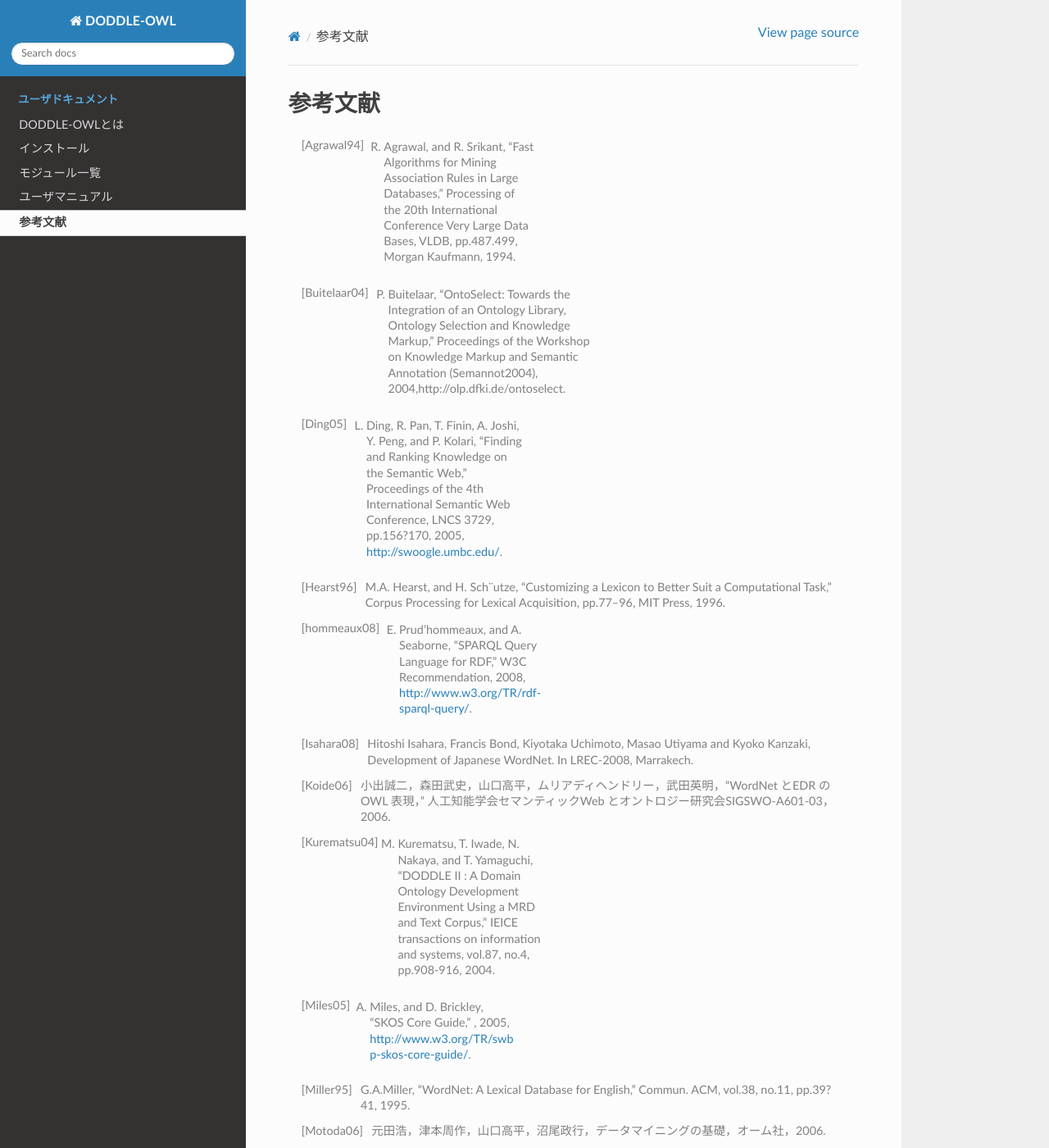
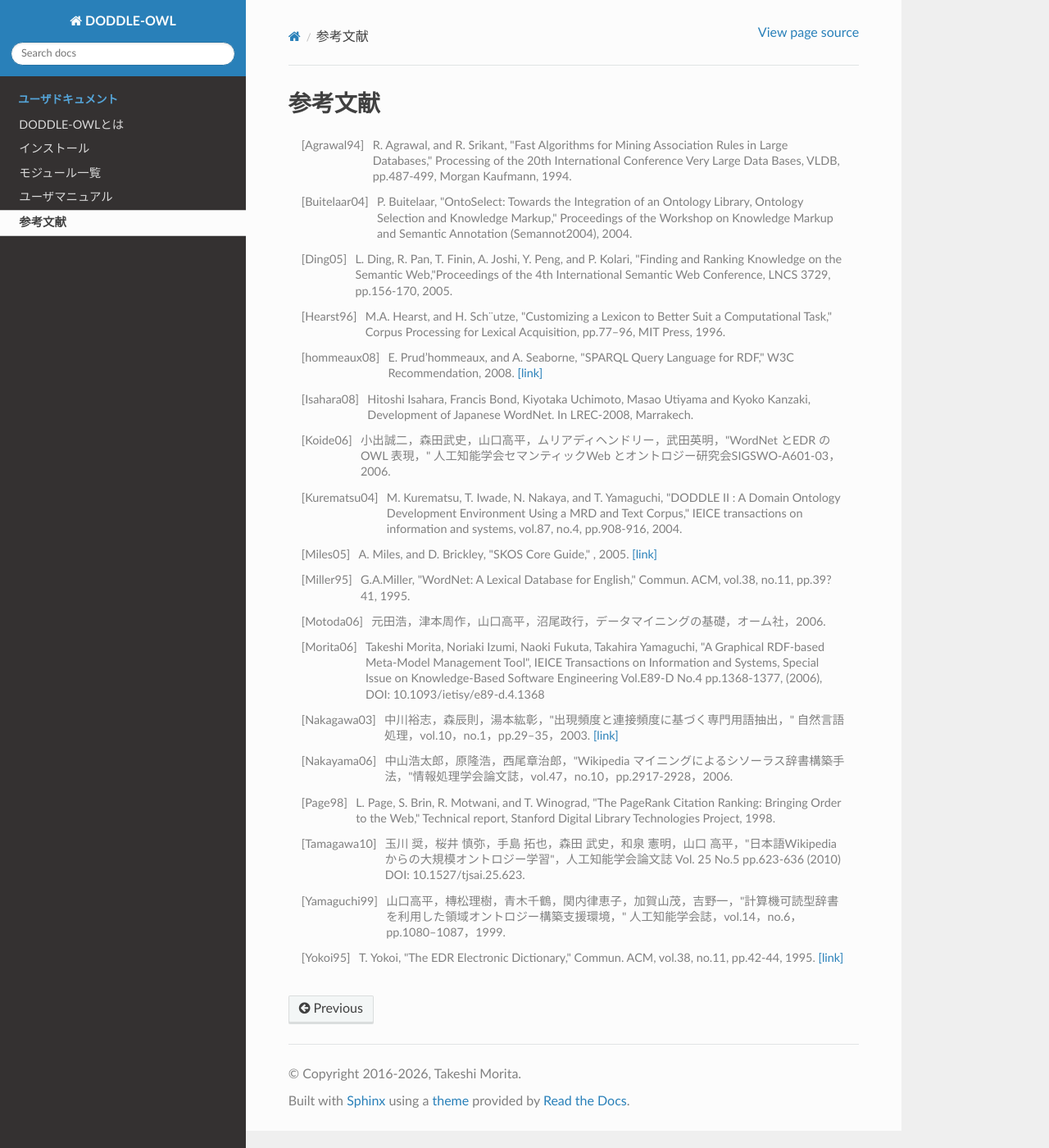
Before and after one commit to doddle-owl/doddle-owl-ja-docs, a Sphinx documentation site: the page built from docs/source/references.rst, in a window 1280 px wide and 1400 px high. Shown: the whole window at 82% size. Built offline with Sphinx 7.4.7 and the Read the Docs theme 3.1.0, drawn with Linux system fonts in a browser that asks for light colours; some of the changed text lies outside the part shown.

Commit message:
update references

```diff
--- a/docs/source/references.rst
+++ b/docs/source/references.rst
@@ -1,20 +1,21 @@
 ===========================
 参考文献
 ===========================
-.. [Agrawal94] R. Agrawal, and R. Srikant, “Fast Algorithms for Mining Association Rules in Large Databases,” Processing of the 20th International Conference Very Large Data Bases, VLDB, pp.487.499, Morgan Kaufmann, 1994.
-.. [Buitelaar04] P. Buitelaar, “OntoSelect: Towards the Integration of an Ontology Library, Ontology Selection and Knowledge Markup,” Proceedings of the Workshop on Knowledge Markup and Semantic Annotation (Semannot2004), 2004,http://olp.dfki.de/ontoselect.
-.. [Ding05] L. Ding, R. Pan, T. Finin, A. Joshi, Y. Peng, and P. Kolari, “Finding and Ranking Knowledge on the Semantic Web,” Proceedings of the 4th International Semantic Web Conference, LNCS 3729, pp.156?170, 2005, http://swoogle.umbc.edu/.
-.. [Hearst96] M.A. Hearst, and H. Sch¨utze, “Customizing a Lexicon to Better Suit a Computational Task,” Corpus Processing for Lexical Acquisition, pp.77–96, MIT Press, 1996.
-.. [hommeaux08] E. Prud’hommeaux, and A. Seaborne, “SPARQL Query Language for RDF,” W3C Recommendation, 2008, http://www.w3.org/TR/rdf-sparql-query/.
+.. [Agrawal94] R\. Agrawal, and R. Srikant, "Fast Algorithms for Mining Association Rules in Large Databases," Processing of the 20th International Conference Very Large Data Bases, VLDB, pp.487-499, Morgan Kaufmann, 1994.
+.. [Buitelaar04] P\. Buitelaar, "OntoSelect: Towards the Integration of an Ontology Library, Ontology Selection and Knowledge Markup," Proceedings of the Workshop on Knowledge Markup and Semantic Annotation (Semannot2004), 2004.
+.. [Ding05] L\. Ding, R. Pan, T. Finin, A. Joshi, Y. Peng, and P. Kolari, "Finding and Ranking Knowledge on the Semantic Web,"Proceedings of the 4th International Semantic Web Conference, LNCS 3729, pp.156-170, 2005.
+.. [Hearst96] M\.A. Hearst, and H. Sch¨utze, "Customizing a Lexicon to Better Suit a Computational Task," Corpus Processing for Lexical Acquisition, pp.77–96, MIT Press, 1996.
+.. [hommeaux08] E\. Prud’hommeaux, and A. Seaborne, "SPARQL Query Language for RDF," W3C Recommendation, 2008. `[link] <https://www.w3.org/TR/rdf-sparql-query/>`__
 .. [Isahara08] Hitoshi Isahara, Francis Bond, Kiyotaka Uchimoto, Masao Utiyama and Kyoko Kanzaki, Development of Japanese WordNet. In LREC-2008, Marrakech.
-.. [Koide06] 小出誠二，森田武史，山口高平，ムリアディヘンドリー，武田英明，“WordNet とEDR のOWL 表現，” 人工知能学会セマンティックWeb とオントロジー研究会SIGSWO-A601-03，2006.
-.. [Kurematsu04] M. Kurematsu, T. Iwade, N. Nakaya, and T. Yamaguchi, “DODDLE II : A Domain Ontology Development Environment Using a MRD and Text Corpus,” IEICE transactions on information and systems, vol.87, no.4, pp.908-916, 2004.
-.. [Miles05] A. Miles, and D. Brickley, “SKOS Core Guide,” , 2005, http://www.w3.org/TR/swbp-skos-core-guide/.
-.. [Miller95] G.A.Miller, “WordNet: A Lexical Database for English,” Commun. ACM, vol.38, no.11, pp.39?41, 1995.
+.. [Koide06] 小出誠二，森田武史，山口高平，ムリアディヘンドリー，武田英明，"WordNet とEDR のOWL 表現，" 人工知能学会セマンティックWeb とオントロジー研究会SIGSWO-A601-03，2006.
+.. [Kurematsu04] M\. Kurematsu, T. Iwade, N. Nakaya, and T. Yamaguchi, "DODDLE II : A Domain Ontology Development Environment Using a MRD and Text Corpus," IEICE transactions on information and systems, vol.87, no.4, pp.908-916, 2004.
+.. [Miles05] A\. Miles, and D. Brickley, "SKOS Core Guide," , 2005. `[link] <https://www.w3.org/TR/swbp-skos-core-guide/>`__
+.. [Miller95] G.A.Miller, "WordNet: A Lexical Database for English," Commun. ACM, vol.38, no.11, pp.39?41, 1995.
 .. [Motoda06] 元田浩，津本周作，山口高平，沼尾政行，データマイニングの基礎，オーム社，2006.
-.. [Nakagawa03] 中川裕志，森辰則，湯本紘彰，“出現頻度と連接頻度に基づく専門用語抽出，” 自然言語処理，vol.10，no.1，pp.29–35，2003，http://gensen.dl.itc.u-tokyo.ac.jp/.
-.. [Nakayama06] 中山浩太郎，原隆浩，西尾章治郎，“Wikipedia マイニングによるシソーラス辞書構築手法，” 情報処理学会論文誌，vol.47，no.10，pp.2917?2928，2006，http://wikipedialab.org/.
-.. [Page98] L. Page, S. Brin, R. Motwani, and T. Winograd, “The PageRank Citation Ranking: Bringing Order to the Web,” Technical report, Stanford Digital Library Technologies Project, 1998, http://citeseer.ist.psu.edu/page98pagerank.html.
-.. [Yamaguchi99] 山口高平，槫松理樹，青木千鶴，関内律恵子，加賀山茂，吉野一，“計算機可読型辞書を利用した領域オントロジー構築支援環境，” 人工知能学会誌，vol.14，no.6，pp.1080–1087，1999.
-.. [Tamagawa10] 玉川 奨，桜井 慎弥，手島 拓也，森田 武史，和泉 憲明，山口 高平，”日本語Wikipediaからの大規模オントロジー学習”，人工知能学会論文誌 Vol. 25 No.5 pp.623-636 (2010) DOI: 10.1527/tjsai.25.623.
-.. [Yokoi95] T. Yokoi, “The EDR Electronic Dictionary,” Commun. ACM, vol.38, no.11, pp.42-44, 1995, http://www2.nict.go.jp/r/r312/EDR/.
+.. [Morita06] Takeshi Morita, Noriaki Izumi, Naoki Fukuta, Takahira Yamaguchi, "A Graphical RDF-based Meta-Model Management Tool", IEICE Transactions on Information and Systems, Special Issue on Knowledge-Based Software Engineering Vol.E89-D No.4 pp.1368-1377, (2006), DOI: 10.1093/ietisy/e89-d.4.1368
+.. [Nakagawa03] 中川裕志，森辰則，湯本紘彰，"出現頻度と連接頻度に基づく専門用語抽出，" 自然言語処理，vol.10，no.1，pp.29–35，2003. `[link] <http://gensen.dl.itc.u-tokyo.ac.jp/>`__
+.. [Nakayama06] 中山浩太郎，原隆浩，西尾章治郎，"Wikipedia マイニングによるシソーラス辞書構築手法，"情報処理学会論文誌，vol.47，no.10，pp.2917-2928，2006.
+.. [Page98] L\. Page, S. Brin, R. Motwani, and T. Winograd, "The PageRank Citation Ranking: Bringing Order to the Web," Technical report, Stanford Digital Library Technologies Project, 1998.
+.. [Tamagawa10] 玉川 奨，桜井 慎弥，手島 拓也，森田 武史，和泉 憲明，山口 高平，"日本語Wikipediaからの大規模オントロジー学習"，人工知能学会論文誌 Vol. 25 No.5 pp.623-636 (2010) DOI: 10.1527/tjsai.25.623.
+.. [Yamaguchi99] 山口高平，槫松理樹，青木千鶴，関内律恵子，加賀山茂，吉野一，"計算機可読型辞書を利用した領域オントロジー構築支援環境，" 人工知能学会誌，vol.14，no.6，pp.1080–1087，1999.
+.. [Yokoi95] T\. Yokoi, "The EDR Electronic Dictionary," Commun. ACM, vol.38, no.11, pp.42-44, 1995. `[link] <https://www2.nict.go.jp/ipp/EDR/JPN/J_indexTop.html>`__
```
